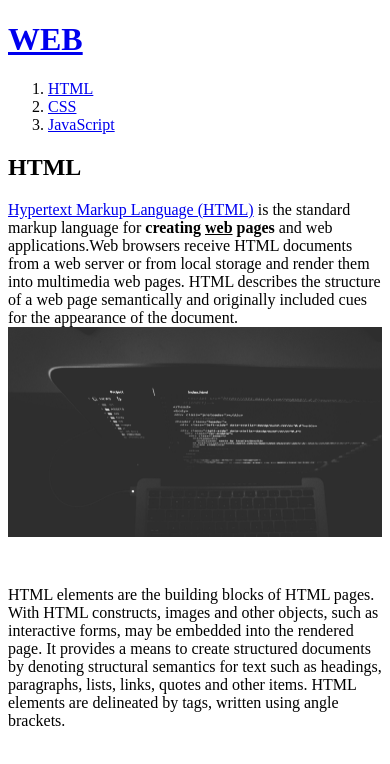
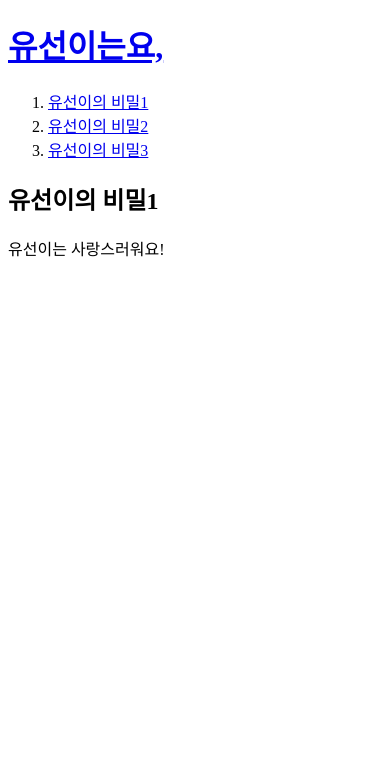
Before and after one commit to EmbeddedJune/web1, a plain HTML site: page 1.html in a window 390 px wide. Drawn offline with Linux system fonts and the light colour scheme.

Commit message:
Add files via upload

```diff
--- a/1.html
+++ b/1.html
@@ -1,20 +1,17 @@
 <!doctype html>
 <html>
 <head>
-  <title>WEB1 - HTML</title>
+  <title>사랑하는 유선아</title>
   <meta charset="utf-8">
 </head>
 <body>
-  <h1><a href="index.html">WEB</a></h1>
+  <h1><a href="index.html">유선이는요, </a></h1>
   <ol>
-    <li><a href="1.html">HTML</a></li>
-    <li><a href="2.html">CSS</a></li>
-    <li><a href="3.html">JavaScript</a></li>
+    <li><a href="1.html">유선이의 비밀1</a></li>
+    <li><a href="2.html">유선이의 비밀2</a></li>
+    <li><a href="3.html">유선이의 비밀3</a></li>
   </ol>
-  <h2>HTML</h2>
-  <p><a href="https://www.w3.org/TR/html5/" target="_blank" title="html5 speicification">Hypertext Markup Language (HTML)</a> is the standard markup language for <strong>creating <u>web</u> pages</strong> and web applications.Web browsers receive HTML documents from a web server or from local storage and render them into multimedia web pages. HTML describes the structure of a web page semantically and originally included cues for the appearance of the document.
-  <img src="coding.jpg" width="100%">
-  </p><p style="margin-top:45px;">HTML elements are the building blocks of HTML pages. With HTML constructs, images and other objects, such as interactive forms, may be embedded into the rendered page. It provides a means to create structured documents by denoting structural semantics for text such as headings, paragraphs, lists, links, quotes and other items. HTML elements are delineated by tags, written using angle brackets.
-  </p>
+  <h2>유선이의 비밀1</h2>
+  <p>유선이는 사랑스러워요!</p>
 </body>
 </html>
```
Also changed, not shown: 2.html (+7 -7 lines), 3.html (+7 -7 lines), index.html (+8 -7 lines).
